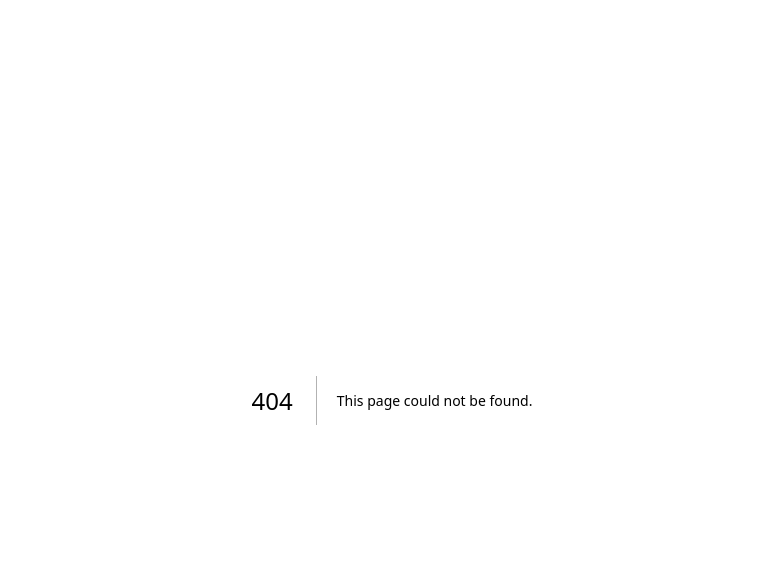
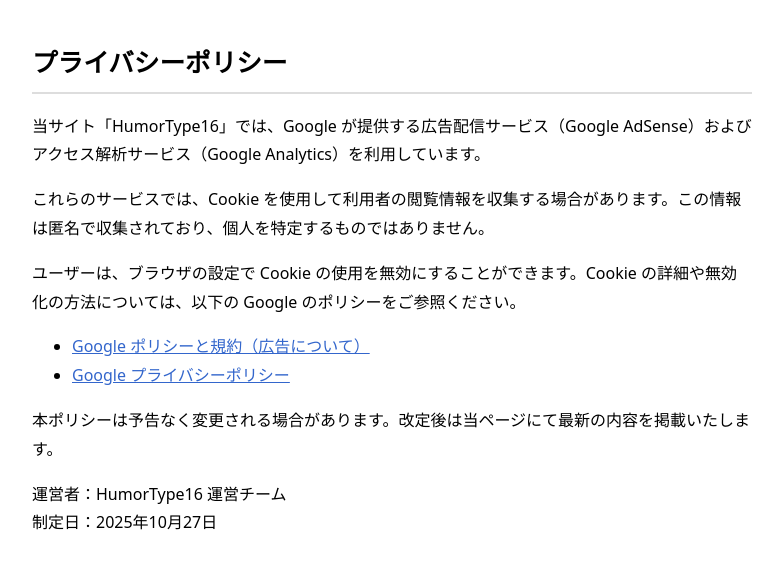
Before and after one commit to heyr0702-mmm/HumorType16, a Next.js app: page /privacy in a window 1280 px wide. Before the commit this address had no page. Shown: the top 568 px of the page, without its empty margins (248-1031 px from the left). Built offline with nearby package versions, Linux system fonts and the light colour scheme.

Commit message:
Add Next.js pages for about and privacy content

```diff
--- /dev/null
+++ b/pages/privacy.tsx
@@ -0,0 +1,70 @@
+import Head from "next/head";
+
+const PrivacyPage = () => {
+  return (
+    <>
+      <Head>
+        <title>プライバシーポリシー | HumorType16</title>
+        <meta name="viewport" content="width=device-width, initial-scale=1" />
+      </Head>
+      <main className="privacy">
+        <h1>プライバシーポリシー</h1>
+
+        <p>
+          当サイト「HumorType16」では、Google が提供する広告配信サービス（Google AdSense）およびアクセス解析サービス（Google Analytics）を利用しています。
+        </p>
+
+        <p>
+          これらのサービスでは、Cookie を使用して利用者の閲覧情報を収集する場合があります。この情報は匿名で収集されており、個人を特定するものではありません。
+        </p>
+
+        <p>
+          ユーザーは、ブラウザの設定で Cookie の使用を無効にすることができます。Cookie の詳細や無効化の方法については、以下の Google のポリシーをご参照ください。
+        </p>
+
+        <ul>
+          <li>
+            <a href="https://policies.google.com/technologies/ads?hl=ja" target="_blank" rel="noreferrer">
+              Google ポリシーと規約（広告について）
+            </a>
+          </li>
+          <li>
+            <a href="https://policies.google.com/privacy?hl=ja" target="_blank" rel="noreferrer">
+              Google プライバシーポリシー
+            </a>
+          </li>
+        </ul>
+
+        <p>本ポリシーは予告なく変更される場合があります。改定後は当ページにて最新の内容を掲載いたします。</p>
+
+        <p>
+          運営者：HumorType16 運営チーム
+          <br />
+          制定日：2025年10月27日
+        </p>
+      </main>
+
+      <style jsx>{`
+        .privacy {
+          font-family: system-ui, -apple-system, sans-serif;
+          max-width: 720px;
+          margin: 40px auto;
+          line-height: 1.8;
+          padding: 0 20px;
+        }
+
+        .privacy h1 {
+          font-size: 1.6rem;
+          border-bottom: 2px solid #ddd;
+          padding-bottom: 0.4rem;
+        }
+
+        .privacy a {
+          color: #3366cc;
+        }
+      `}</style>
+    </>
+  );
+};
+
+export default PrivacyPage;
```
Also changed, not shown: pages/about.tsx (added, +21 -0 lines).
